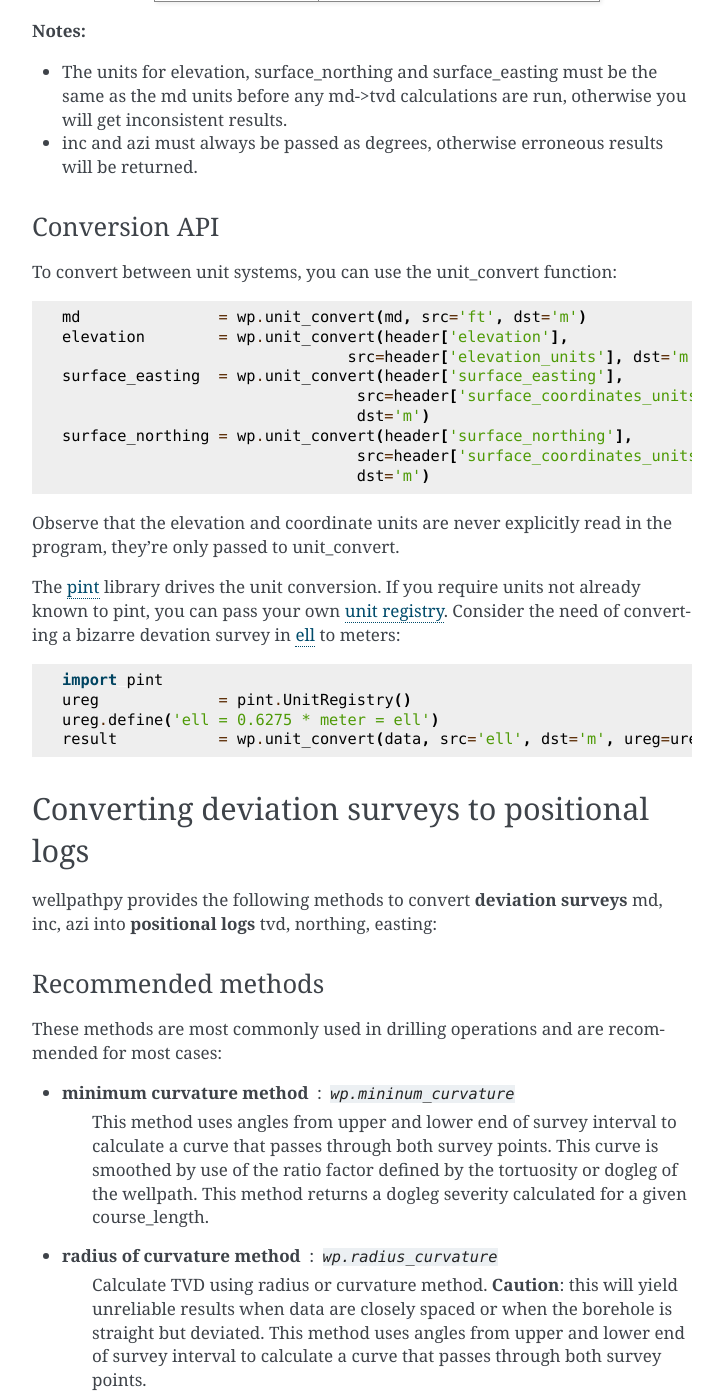
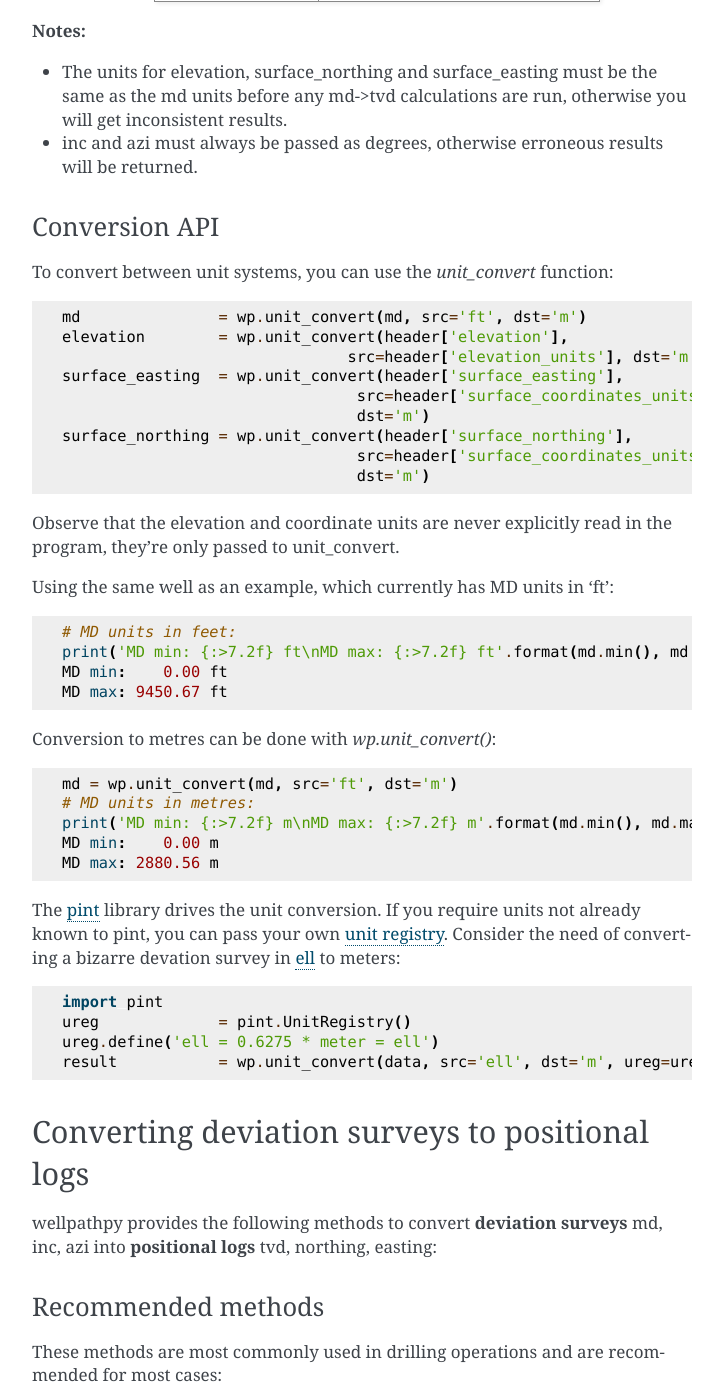
Before and after one commit to Zabamund/wellpathpy, a Sphinx documentation site: the page built from docs/source/tutorial.rst, in a window 1280 px wide and 1400 px high, scrolled down 4898 px. Shown: the whole window, without its empty margins (388-1111 px from the left). Built offline with Sphinx 7.4.7, drawn with Linux system fonts in a browser that asks for light colours.

Commit message:
Include unit conversion numeric example.
Simply adding a wp.unit_convert example from ft to m for the md
array and showing the updated min and max values.

```diff
--- a/docs/source/tutorial.rst
+++ b/docs/source/tutorial.rst
@@ -173,7 +173,7 @@ That means wellpathpy assumes the provided date are in SI units and degrees:
 Conversion API
 **************
 
-To convert between unit systems, you can use the unit_convert function:
+To convert between unit systems, you can use the `unit_convert` function:
 
 .. code-block:: python
 
@@ -189,6 +189,25 @@ To convert between unit systems, you can use the unit_convert function:
 
 Observe that the elevation and coordinate units are never explicitly read in
 the program, they're only passed to unit_convert.
+
+Using the same well as an example, which currently has MD units in 'ft':
+
+.. code-block:: python
+
+   # MD units in feet:
+   print('MD min: {:>7.2f} ft\nMD max: {:>7.2f} ft'.format(md.min(), md.max()))
+   MD min:    0.00 ft
+   MD max: 9450.67 ft
+
+Conversion to metres can be done with `wp.unit_convert()`:
+
+.. code-block:: python
+
+   md = wp.unit_convert(md, src='ft', dst='m')
+   # MD units in metres:
+   print('MD min: {:>7.2f} m\nMD max: {:>7.2f} m'.format(md.min(), md.max()))
+   MD min:    0.00 m
+   MD max: 2880.56 m
 
 The `pint <https://github.com/hgrecco/pint>`_ library drives the unit
 conversion. If you require units not already known to pint, you can pass your
```
